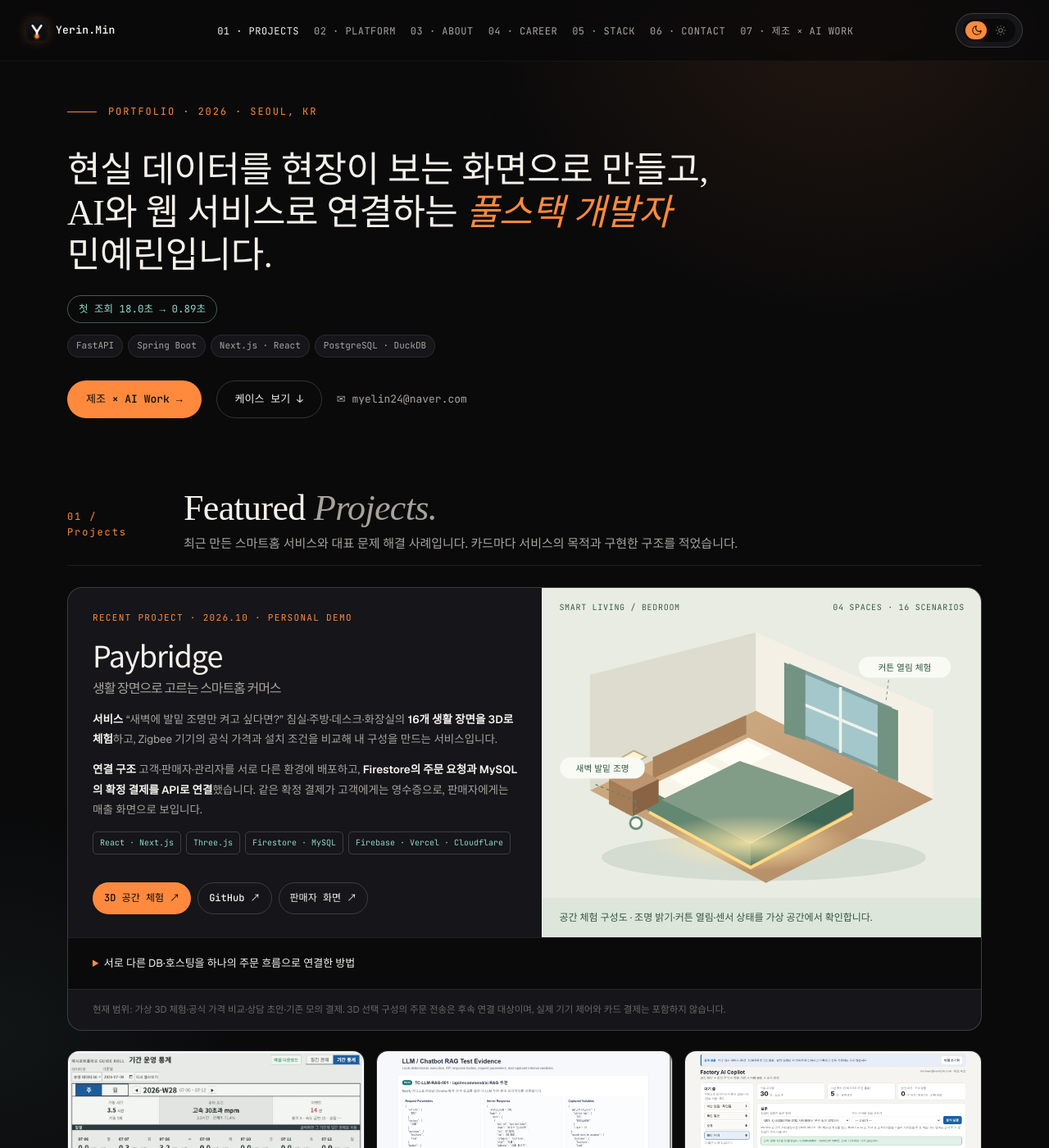
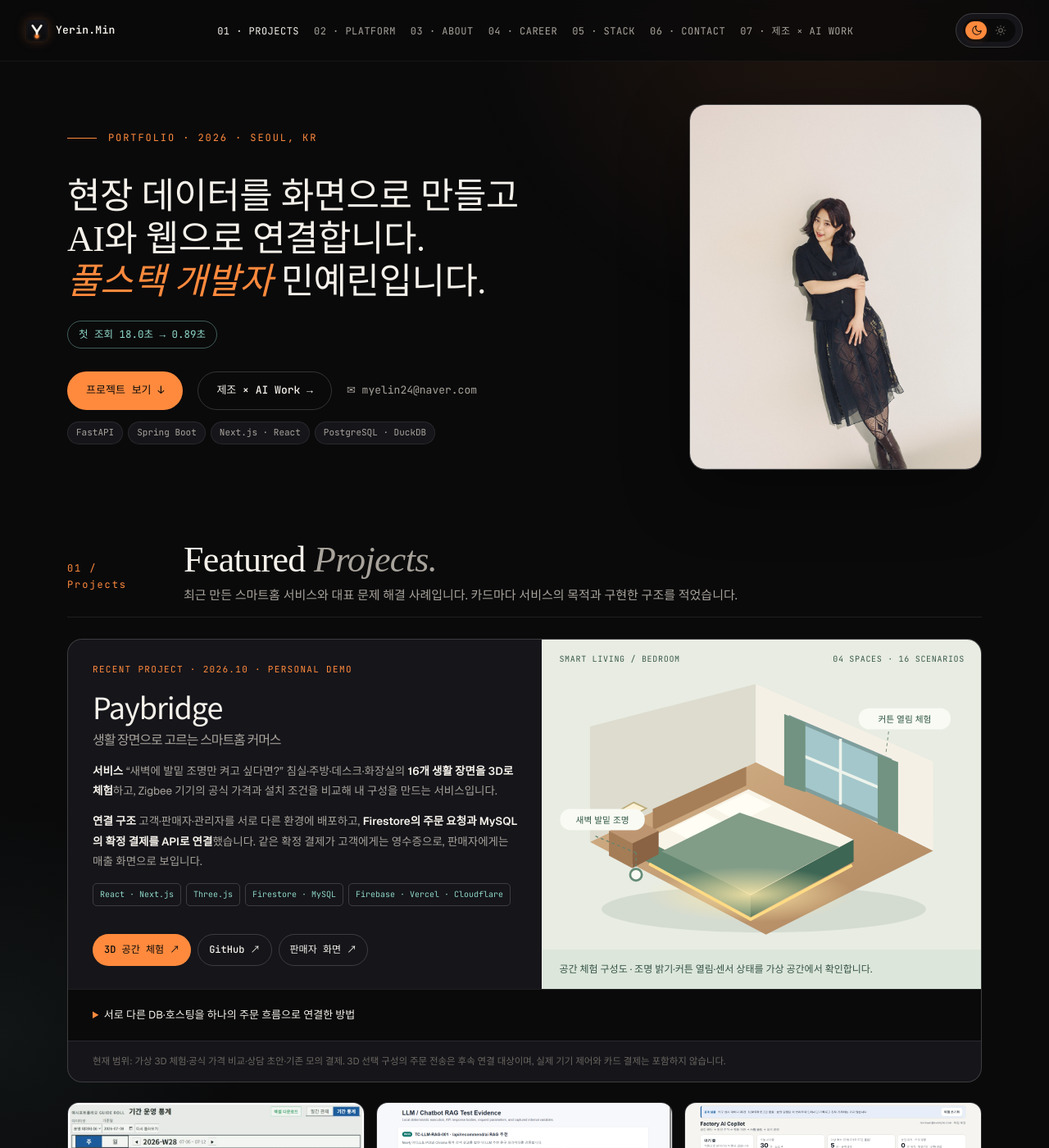
Before and after one commit to feed-mina/feed-mina.github.io, a Jekyll site: the page index.html, which Jekyll copies as it is, in a window 1280 px wide and 1400 px high. Shown: the whole window at 82% size. Built offline with Jekyll 4.4.1, drawn with Linux system fonts in a browser that asks for light colours; some web fonts are replaced.

Commit message:
Redesign portfolio opening with a mobile-first projects button

```diff
--- a/index.html
+++ b/index.html
@@ -1229,6 +1229,52 @@
   .pb-scope{padding:14px 30px;border-top:1px solid var(--line);font-size:11.5px;line-height:1.8;color:var(--ink-mute);}
   .pb-card a:focus-visible,.pb-system summary:focus-visible{outline:2px solid var(--amber);outline-offset:4px;}
   @media(max-width:800px){.pb-main{grid-template-columns:1fr;}.pb-copy{padding:24px 20px;}.pb-visual{border-left:0;border-top:1px solid var(--line);}.pb-hosts{grid-template-columns:1fr;}.pb-system{padding:16px 20px;}.pb-scope{padding:14px 20px;}.pb-visual svg{max-height:300px;}}
+
+  /* Portfolio opening */
+  .hero-one .hero-opening{
+    display:grid;
+    grid-template-columns:minmax(0, 1fr) minmax(220px, 32%);
+    align-items:center;
+    gap:clamp(24px, 6vw, 88px);
+  }
+  .hero-opening .hero-copy{min-width:0;}
+  .hero-opening h1{word-break:keep-all;animation:hero-title-enter 500ms ease-out both;}
+  .hero-opening .hero-portrait{
+    aspect-ratio: 4/5;
+    overflow:hidden;
+    border:1px solid var(--line-strong);
+    border-radius:20px;
+    background:var(--surface);
+    box-shadow:var(--shadow);
+  }
+  .hero-opening .hero-portrait img{
+    width:100%;
+    height:100%;
+    object-fit:cover;
+    object-position:50% 40%;
+    animation:hero-photo-settle 1100ms ease-out both;
+  }
+  .hero-opening .hero-actions .btn:hover{transform:none;}
+  .hero-opening .hero-actions .btn:focus-visible{outline:2px solid var(--ink);outline-offset:4px;}
+  :root[data-theme="light"] .hero-opening .btn.primary{background:#9b3e12;color:#fff;}
+  :root[data-theme="light"] .hero-opening .btn.primary:hover{background:#7c300d;}
+  #projects{scroll-margin-top:72px;}
+  @keyframes hero-title-enter{
+    from{transform:translateY(8px);}
+    to{transform:translateY(0);}
+  }
+  @keyframes hero-photo-settle{
+    from{transform:scale(1.07);}
+    to{transform:scale(1);}
+  }
+  @media (max-width: 700px){
+    .hero-one .hero-opening{grid-template-columns:minmax(0, 1fr);}
+    .hero-opening h1 br{display:none;}
+    .hero-opening .hero-portrait{aspect-ratio:16/9;}
+    .hero-opening .hero-portrait img{object-position:50% 32%;}
+    .hero-one .hero-opening .hero-actions{margin-top:20px;gap:10px;}
+    .hero-opening .hero-actions .btn{padding-inline:14px;}
+  }
 </style>
 </head>
 <body>
@@ -1266,15 +1312,20 @@
 
 <!-- ─────────────── HERO ─────────────── -->
 <header class="hero hero-one" id="top">
-  <div class="wrap">
-    <div class="eyebrow">Portfolio · 2026 · Seoul, KR</div>
-    <h1>현실 데이터를 현장이 보는 화면으로 만들고,<br/>AI와 웹 서비스로 연결하는 <span class="it">풀스택 개발자</span> <span style="white-space:nowrap">민예린입니다.</span></h1>
-    <div class="hero-num"><span>첫 조회 18.0초 → 0.89초</span></div>
-    <div class="chips"><span class="chip">FastAPI</span><span class="chip">Spring Boot</span><span class="chip">Next.js · React</span><span class="chip">PostgreSQL · DuckDB</span></div>
-    <div class="hero-actions">
-      <a class="btn primary" href="manufacturing-ai/">제조 × AI Work →</a>
-      <a class="btn" href="#projects">케이스 보기 ↓</a>
-      <a class="hero-mail" href="mailto:myelin24@naver.com">✉ myelin24@naver.com</a>
+  <div class="wrap hero-opening">
+    <div class="hero-copy">
+      <div class="eyebrow">Portfolio · 2026 · Seoul, KR</div>
+      <h1>현장 데이터를 화면으로 만들고<br /> AI와 웹으로 연결합니다.<br /> <span class="it">풀스택 개발자</span> 민예린입니다.</h1>
+      <div class="hero-num"><span>첫 조회 18.0초 → 0.89초</span></div>
+      <div class="hero-actions">
+        <a class="btn primary" href="#projects">프로젝트 보기 <span aria-hidden="true">↓</span></a>
+        <a class="btn" href="manufacturing-ai/">제조 × AI Work →</a>
+        <a class="hero-mail" href="mailto:myelin24@naver.com">✉ myelin24@naver.com</a>
+      </div>
+      <div class="chips"><span class="chip">FastAPI</span><span class="chip">Spring Boot</span><span class="chip">Next.js · React</span><span class="chip">PostgreSQL · DuckDB</span></div>
+    </div>
+    <div class="hero-portrait">
+      <img src="assets/images/profile.jpg" alt="민예린 프로필 사진" width="1050" height="1470" />
     </div>
   </div>
 </header>
```
